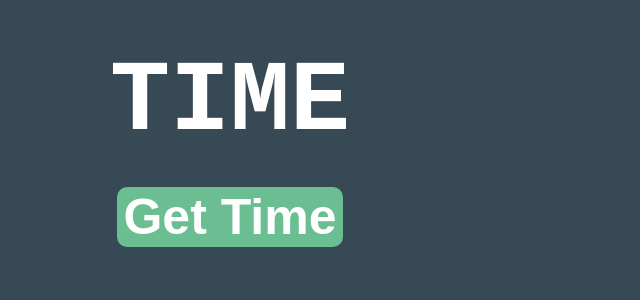
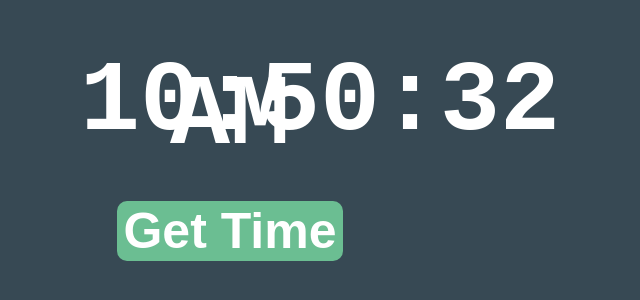
Before and after one commit to TianaVermeulen/ReactPart3, a React (Create React App) app: page / in a window 1280 px wide. Shown: the part 134-434 px from the top of the page, without its empty margins (410-1050 px from the left). Built offline with nearby package versions, Linux system fonts and the light colour scheme.

Commit message:
React Hook Practice Start file

```diff
--- a/src/components/App.jsx
+++ b/src/components/App.jsx
@@ -1,10 +1,22 @@
-import React from "react";
+import React, { useState } from "react";
 
 function App() {
+
+  setInterval(updateTime, 1000);
+
+  const now = new Date().toLocaleTimeString();
+
+  const [time, setTime] = useState(now);
+
+  function updateTime() {
+    const newTime = new Date().toLocaleTimeString();
+    setTime(newTime);
+  };
+
   return (
     <div className="container">
-      <h1>TIME</h1>
-      <button>Get Time</button>
+      <h1>{time}</h1>
+      <button onClick={updateTime}>Get Time</button>
     </div>
   );
 }
--- a/src/index.js
+++ b/src/index.js
@@ -6,8 +6,8 @@
 
 //Challenge:
 //1. Given that you can get the current time using:
-let time = new Date().toLocaleTimeString();
-console.log(time);
+// let time = new Date().toLocaleTimeString();
+// console.log(time);
 //Show the latest time in the <h1> when the Get Time button
 //is pressed.
 
```
